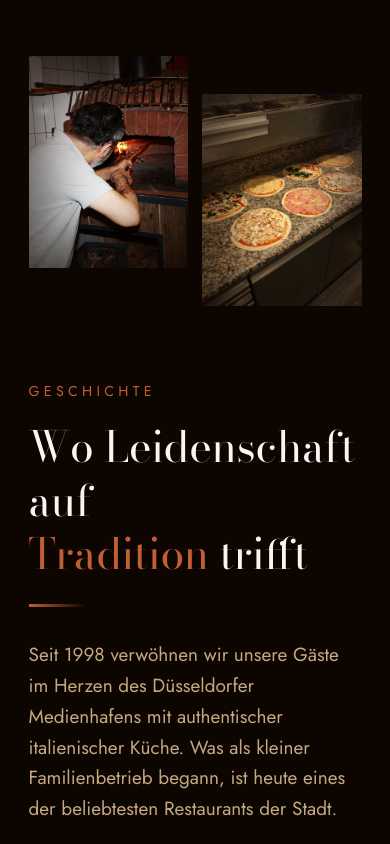
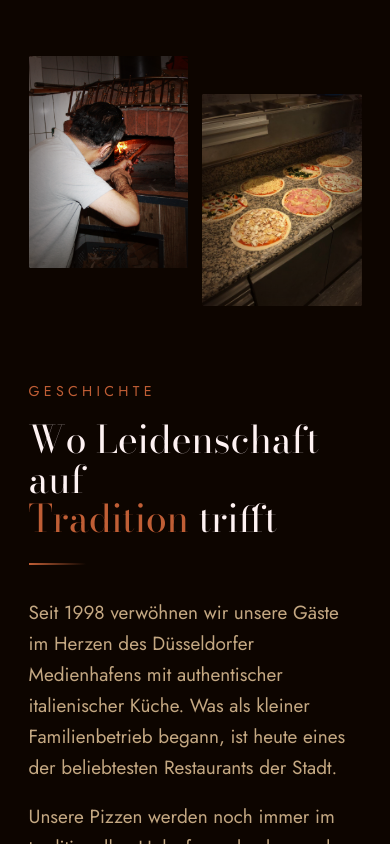
Before and after one commit to hiradkabir/pam-pizzeria-am-medienhafen.de, a plain HTML site: page index.html in a window 390 px wide. Shown: the part 1156-2000 px from the top of the page. Drawn offline with nearby package versions, Linux system fonts and the light colour scheme.

Commit message:
Add files via upload

```diff
--- a/css/responsive.css
+++ b/css/responsive.css
@@ -1178,3 +1178,23 @@
     transform: scale(0.87) !important;
   }
 }
+
+/* ==========================================================================
+   Mobile-only title size reduction
+   Requested: make title text smaller for mobile users only.
+   ========================================================================== */
+@media (max-width: 767px) {
+  .hero-title-size {
+    font-size: clamp(1.55rem, 7.6vw, 3.2rem) !important;
+    line-height: 0.96 !important;
+  }
+
+  #about h2,
+  #menu h2,
+  #gallery h2,
+  #contact h2,
+  .signature-media-min-height + div h2 {
+    font-size: clamp(2rem, 9vw, 2.75rem) !important;
+    line-height: 1.04 !important;
+  }
+}
```
